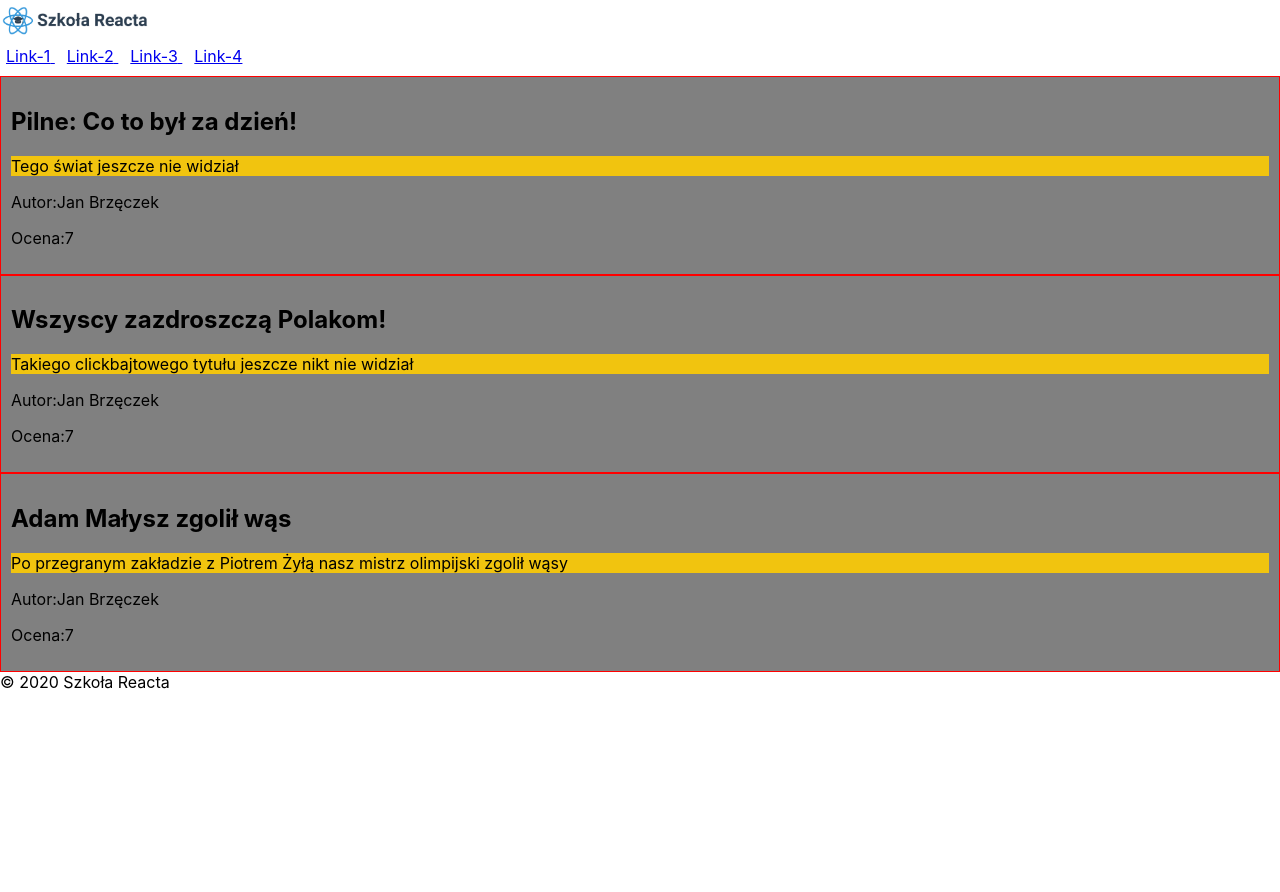
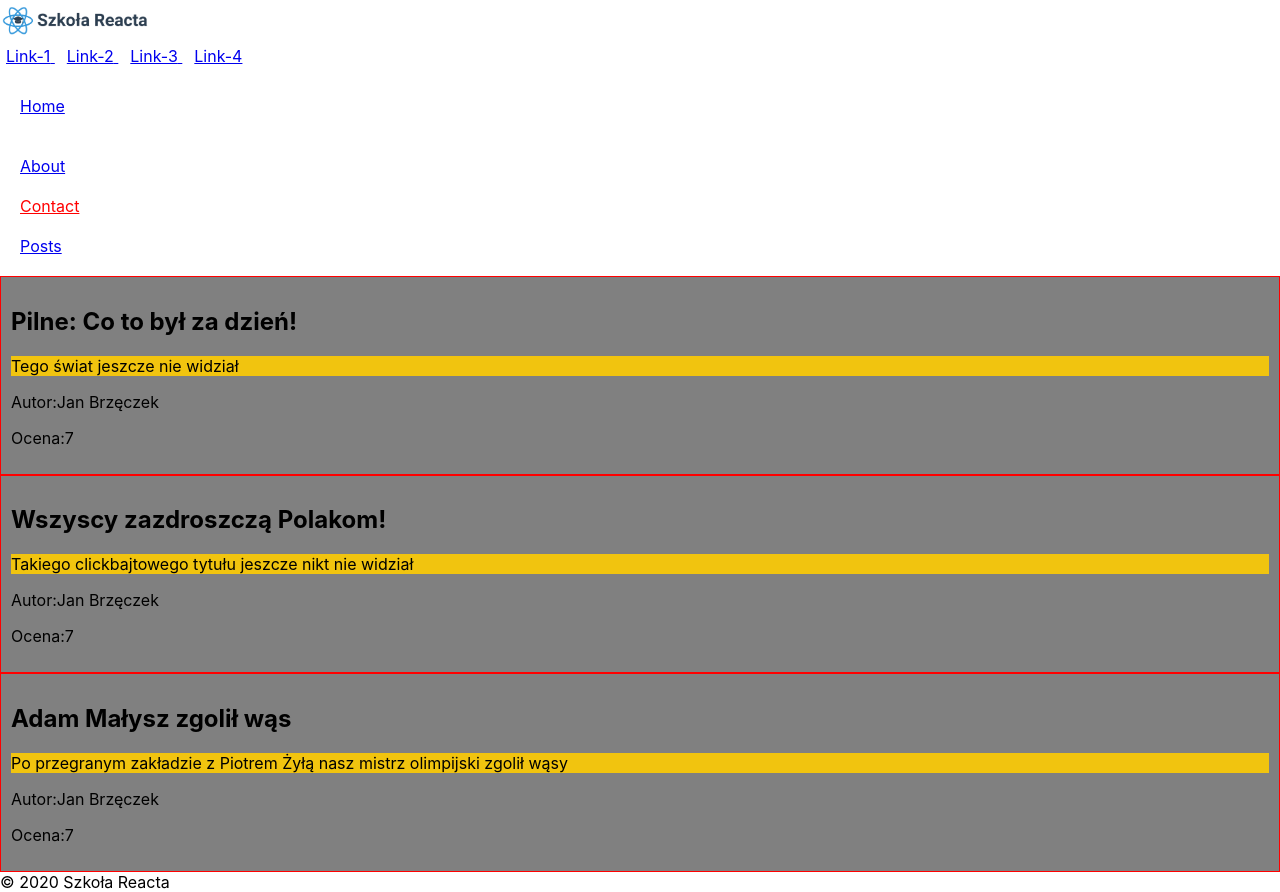
Before and after one commit to Edyta2801/Poligon-react-app, a React (Create React App) app: page / in a window 1280 px wide. Before the commit the page ends 800 px from the top, so only its background shows below. Built offline with nearby package versions, Linux system fonts and the light colour scheme.

Commit message:
add components for nav Menu

```diff
--- a/src/App.js
+++ b/src/App.js
@@ -1,4 +1,7 @@
 import React from 'react';
+import { MenuLink } from './components/MenuNav';
+import {Menu} from './components/MenuNav';
+
 
 
 import Header from './components/Header';
@@ -11,10 +14,16 @@ function App() {
   return (
     <div>
       <Header />
+      <Menu>
+        <MenuLink to="/">Home</MenuLink>
+        <MenuLink to="/about">About</MenuLink>
+        <MenuLink to="/contact" isActive>Contact</MenuLink>
+        <MenuLink to="/posts">Posts</MenuLink>
+      </Menu>
       <Content>
         <Articles />
       </Content>
-      <Footer/>
+      <Footer />
     </div>
   );
 }
--- /dev/null
+++ b/src/components/MenuNav/Menu.js
@@ -0,0 +1,17 @@
+import React from 'react';
+
+
+const styles = {
+    // marginBottom: 10,
+
+};
+
+function Menu({ children }) {
+    return (
+        <nav style={styles}>
+            {children}
+        </nav>
+    );
+}
+
+export default Menu;
--- /dev/null
+++ b/src/components/MenuNav/MenuLink.js
@@ -0,0 +1,30 @@
+import React from 'react';
+
+const styles = {
+    padding: 20,
+    display: 'block',
+
+    add: {
+        color: '#FF0000',
+        padding: 20,
+    },
+
+};
+
+
+function MenuLink({ to, children, isActive }) {
+    if (isActive) {
+        return (
+            <a style={styles.add} href={to} className="is-active">
+                {children}
+            </a>
+        );
+    }
+
+    // return <div>{isActive && <a href={to}>{children}</a>}</div>;
+    // return <div>{isActive ? <a href={to}>{children}</a> : ""}</div>;
+
+    return <a style={styles} href={to}>{children}</a>;
+}
+
+export default MenuLink;
--- /dev/null
+++ b/src/components/MenuNav/index.js
@@ -0,0 +1,2 @@
+export {default as Menu} from './Menu';
+export {default as MenuLink} from './MenuLink';
```
Also changed, not shown: 1 other file (tests, documents, lock files or other folders).
